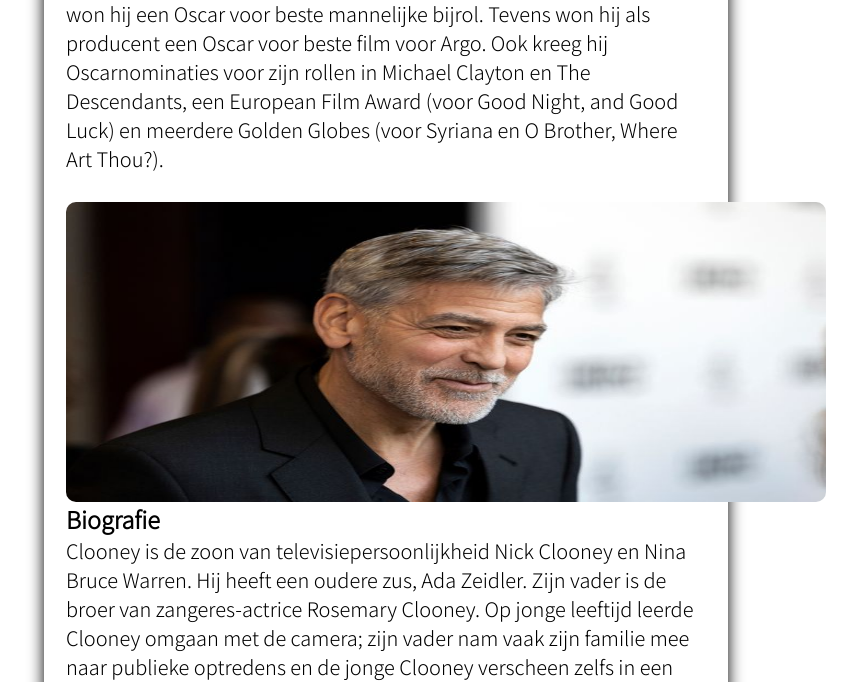
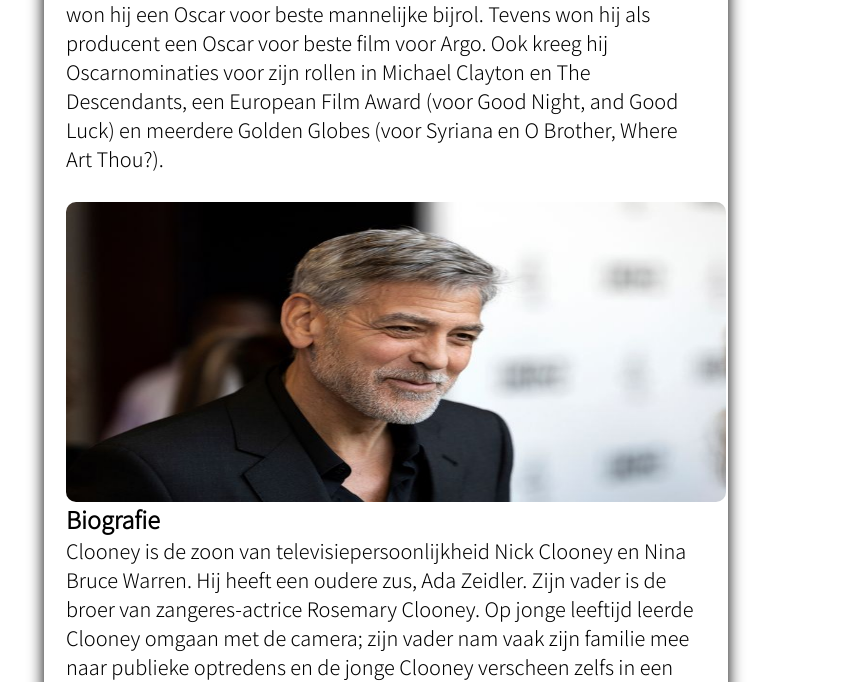
Before and after one commit to ThomasvanGastel2/C2-Codecamp, a PHP site: page /C2-Codecamp/information/George_Clooney.php in a window 1280 px wide. Shown: the part 327-1009 px from the top of the page, without its empty margins (254-1111 px from the left). Run offline with PHP 8.4, Linux system fonts and the light colour scheme.

Commit message:
clooney img gewijzigd

```diff
--- a/css/style.css
+++ b/css/style.css
@@ -627,7 +627,7 @@ div.line {
 
   .georgeclooney img{
     border-radius: 10px;
-    width: 760px;
+    width: 660px;
     height: 300px;
   }
 
```
